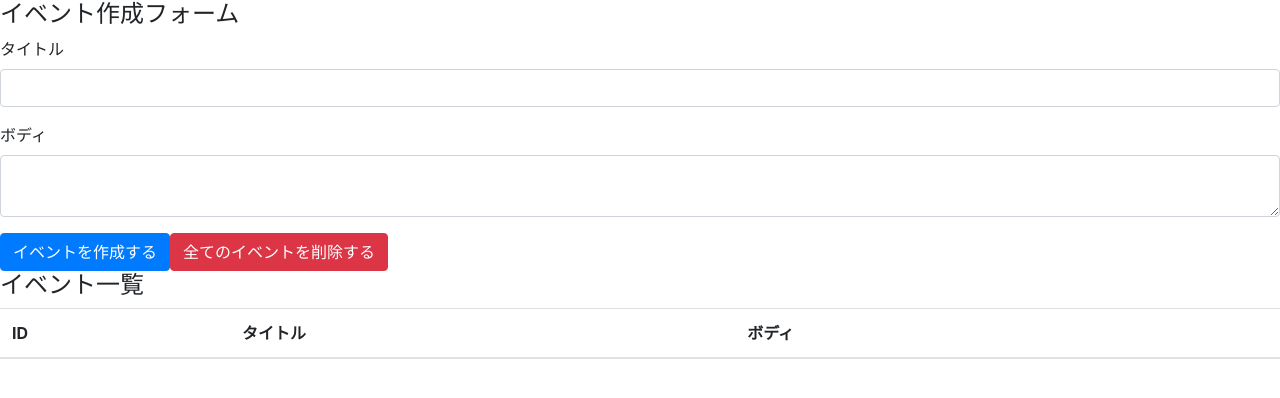
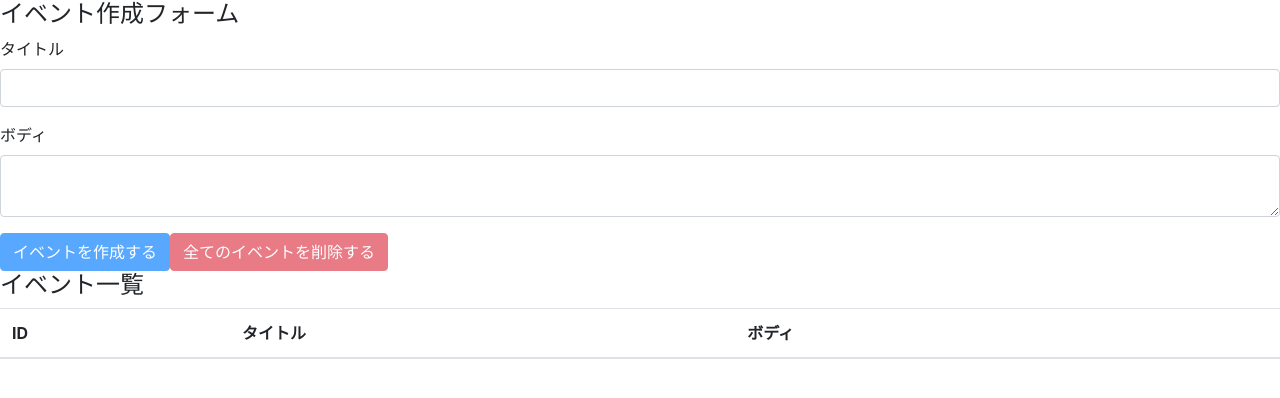
Before and after one commit to piroyuki-hub/react-hooks-101, a React (Create React App) app: page / in a window 1280 px wide. Shown: the top 398 px of the page. Built offline with nearby package versions, Linux system fonts and the light colour scheme.

Commit message:
implement all events deletion feature

```diff
--- a/src/components/App.js
+++ b/src/components/App.js
@@ -22,7 +22,13 @@ const App = () => {
     setBody('')
   }
 
-  // console.log({state})
+  const deleteAllEvents = e => {
+    e.preventDefault()
+    const result = window.confirm('全てのイベントを本当に削除しても良いですか？')
+    if (result) dispatch({ type: 'DELETE_ALL_EVENT' })
+  }
+
+  const unCreatable = title === '' || body === ''
 
   return (
     <div className="container-fulid">
@@ -38,8 +44,8 @@ const App = () => {
           <textarea className="form-control" id="formEventBody" value={body} onChange={e => setBody(e.target.value)} />
         </div>
 
-        <button className="btn btn-primary" onClick={addEvent}>イベントを作成する</button>
-        <button className="btn btn-danger">全てのイベントを削除する</button>
+        <button className="btn btn-primary" onClick={addEvent} disabled={unCreatable}>イベントを作成する</button>
+        <button className="btn btn-danger" onClick={deleteAllEvents} disabled={state.length === 0}>全てのイベントを削除する</button>
       </form>
 
       <h4>イベント一覧</h4>
--- a/src/components/Event.js
+++ b/src/components/Event.js
@@ -3,7 +3,8 @@ import React from 'react'
 const Event = ({ event, dispatch }) => {
   const id = event.id
   const handleClickDeleteButton = () => {
-    dispatch({ type: 'DELETE_EVENT', id })
+    const result = window.confirm(`イベント(id=${id})を本当に削除しても良いですか？`)
+    if (result) dispatch({ type: 'DELETE_EVENT', id })
   }
 
   return (
```
